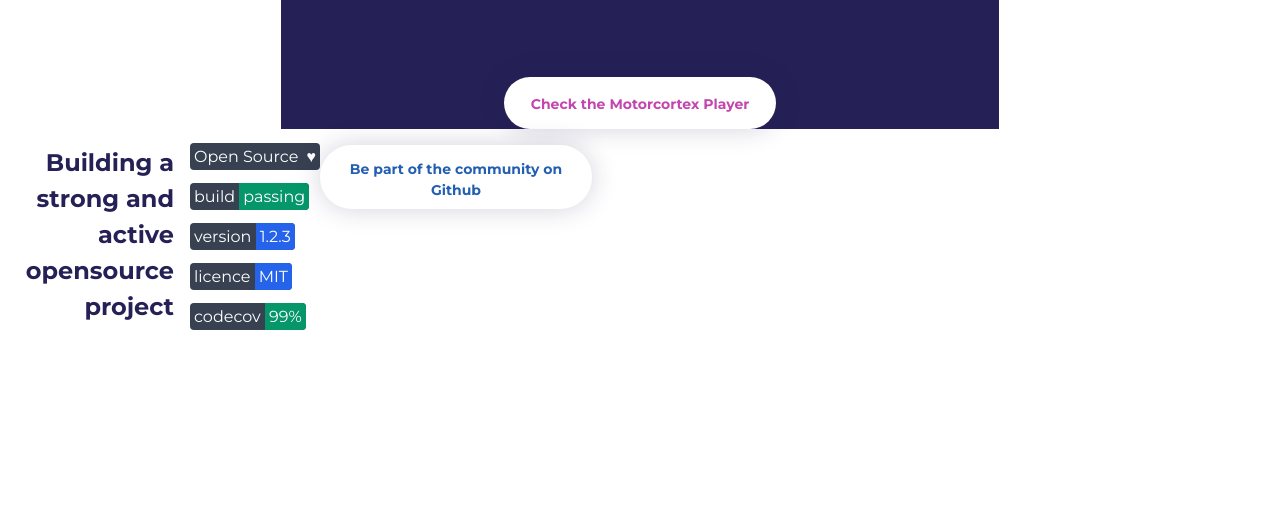
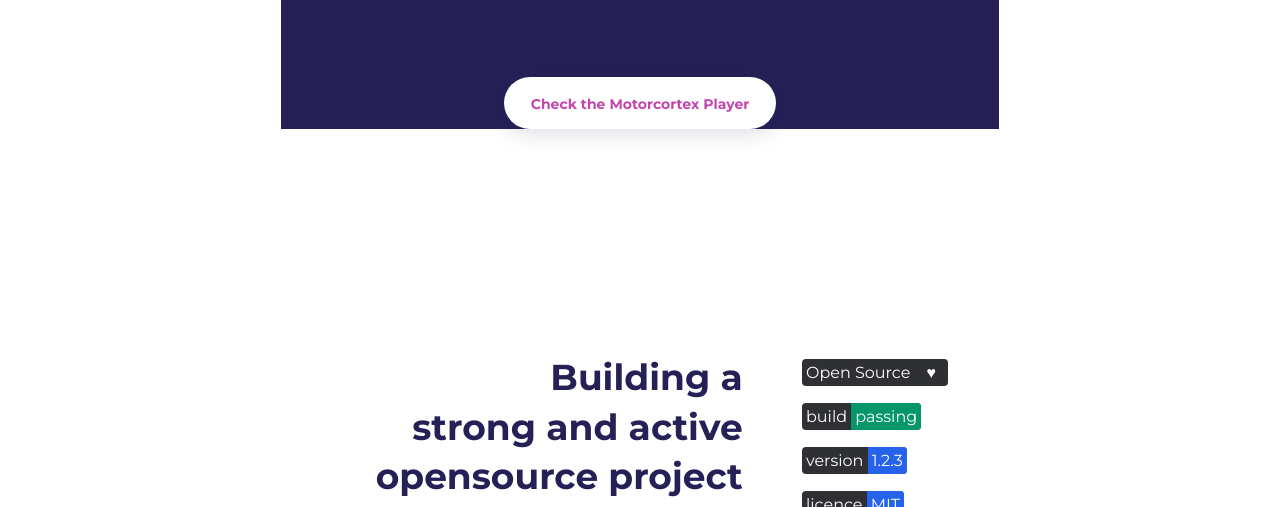
Before and after one commit to Costas-Zeimpekis/motor, a website: page index.html in a window 1280 px wide. Shown: the part 4978-5485 px from the top of the page. Drawn offline with nearby package versions, Linux system fonts and the light colour scheme; files whose address does not match are found by name.

Commit message:
refactor: detail section for desktop with tailwind classes

```diff
--- a/index.html
+++ b/index.html
@@ -333,7 +333,7 @@ axios.get('https://newsapi.org/v1/sources')
           </div>
         </section>
       </section>
-      <section class="whats-different-section w-7/12 flex flex-col justify-center m-auto mb-4">
+      <section class="whats-different-section w-7/12 flex flex-col justify-center m-auto mb-56">
         <header class="flex flex-col items-start mb-16">
           <h2 class="whats-different-title w-9/12 text-4xl text-white font-semibold leading-tight mb-4">What's the
             different with
@@ -362,7 +362,7 @@ axios.get('https://newsapi.org/v1/sources')
                 Viewer</strong> to inpsect the animation
             </h4>
             <div>
-              <img src="./images/group.svg" alt="">
+              <img src="./images/group.svg" alt="lefo svg icon">
             </div>
           </article>
         </section>
@@ -372,36 +372,36 @@ axios.get('https://newsapi.org/v1/sources')
           </span>
         </a>
       </section>
-      <section class="Details-section flex flex-wrap mb-32">
-        <div class="flex mb-10">
-          <h4 class="Building-a-strong-an mr-2">
-            Building a strong and active opensource project
-          </h4>
-          <div class="text-white ml-2">
-            <div class="mb-4">
-              <span class="bg-gray-700 py-1 pl-1 rounded">Open Source <span
-                  class="bg-teal-500 p-1 rounded-r">&#9829;</span></span>
+      <section class="details-section flex flex-wrap mb-32">
+        <div class="w-6/12 flex flex-row justify-between m-auto">
+          <div class="w-8/12 flex flex-col items-center">
+            <h4 class="w-full details-title text-4xl font-bold text-right leading-snug mb-10">
+              Building a <br /> strong and active <br />opensource project
+            </h4>
+            <a class="w-11/12 h-12 flex justify-center items-center rounded-full bg-white"><span
+                class="comunity-github-link-text text-base font-bold">Be
+                part of the community on
+                Github</span></a>
+          </div>
+          <div class="detail-items text-white mt-2">
+            <div class="mb-5">
+              <span class="py-1 pl-1 rounded">Open Source <span
+                  class="bg-teal-600 py-1 px-3 rounded-r">&#9829;</span></span>
             </div>
-            <div class="mb-4 rounded-sm">
-              <span class="bg-gray-700 py-1 pl-1 rounded">build <span
-                  class="bg-green-600 p-1 rounded-r">passing</span></span>
+            <div class="mb-5 rounded-sm">
+              <span class="py-1 pl-1 rounded">build <span class="bg-green-600 p-1 rounded-r">passing</span></span>
             </div>
-            <div class="mb-4 rounded-sm">
-              <span class="bg-gray-700 py-1 pl-1 rounded">version <span
-                  class="bg-blue-600 p-1 rounded-r">1.2.3</span></span>
+            <div class="mb-5 rounded-sm">
+              <span class="py-1 pl-1 rounded">version <span class="bg-blue-600 p-1 rounded-r">1.2.3</span></span>
             </div>
-            <div class="mb-4 rounded-sm">
-              <span class="bg-gray-700 py-1 pl-1 rounded">licence <span
-                  class="bg-blue-600 p-1 rounded-r">MIT</span></span>
+            <div class="mb-5 rounded-sm">
+              <span class="py-1 pl-1 rounded">licence <span class="bg-blue-600 p-1 rounded-r">MIT</span></span>
             </div>
-            <div class="mb-4 rounded-sm">
-              <span class="bg-gray-700 py-1 pl-1 rounded">codecov <span
-                  class="bg-green-600 p-1 rounded-r">99%</span></span>
+            <div class="rounded-sm">
+              <span class="py-1 pl-1 rounded">codecov <span class="bg-green-600 p-1 rounded-r">99%</span></span>
             </div>
           </div>
         </div>
-        <a class="flex justify-center items-center"><span class="Be-a-part-of-the-com ">Be part of the community on
-            Github</span></a>
       </section>
       <section class="Created-section">
         <h4 class="flex justify-start items-center mb-10">
--- a/style.css
+++ b/style.css
@@ -275,35 +275,22 @@ nav ul li a {
   color: var(--purpley-pink);
 }
 
-.Building-a-strong-an {
-  width: 150px;
-  height: 162px;
-  font-size: 24px;
-  font-weight: bold;
-  text-align: right;
+.details-title {
   color: var(--blue-dark);
 }
 
-.Details-section a {
-  width: 272px;
-  height: 64px;
-  border-radius: 31.5px;
+.details-section a {
   box-shadow: 0 0 27px 0 rgba(37, 32, 86, 0.2);
-  background-color: #ffffff;
 }
 
-.Be-a-part-of-the-com {
-  width: 251px;
-  height: 36px;
-  font-size: 14px;
-  font-weight: bold;
-  text-align: center;
+.comunity-github-link-text {
   color: #225fb1;
 }
 
-/* .Created-section img {
-  margin: ;
-} */
+.detail-items>div>span:first-of-type {
+  background-color: #2e3033;
+}
+
 
 .Created-with {
   width: 109px;
```
